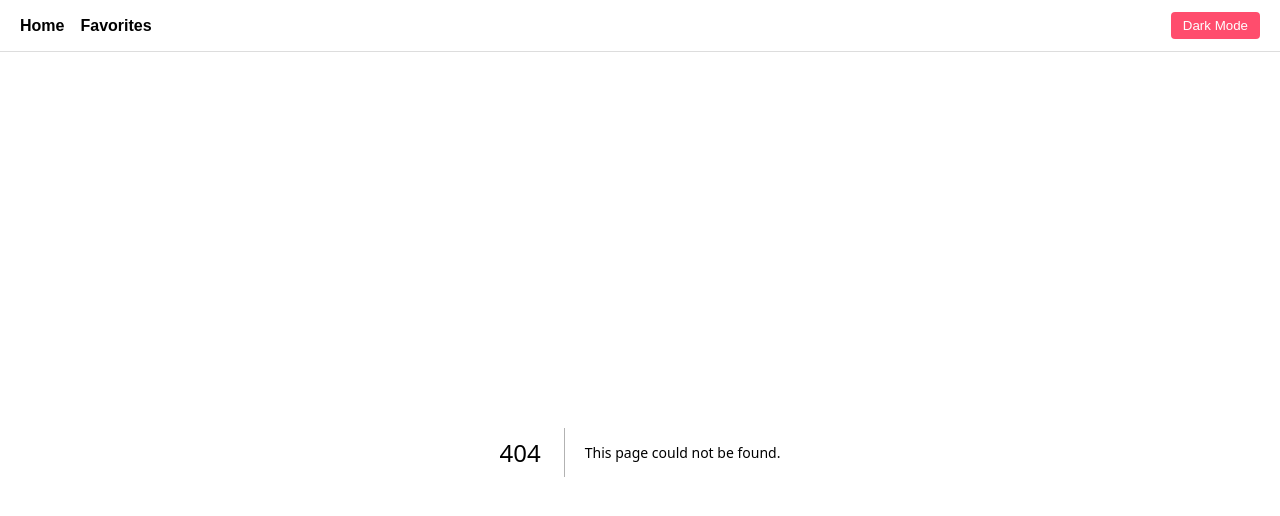
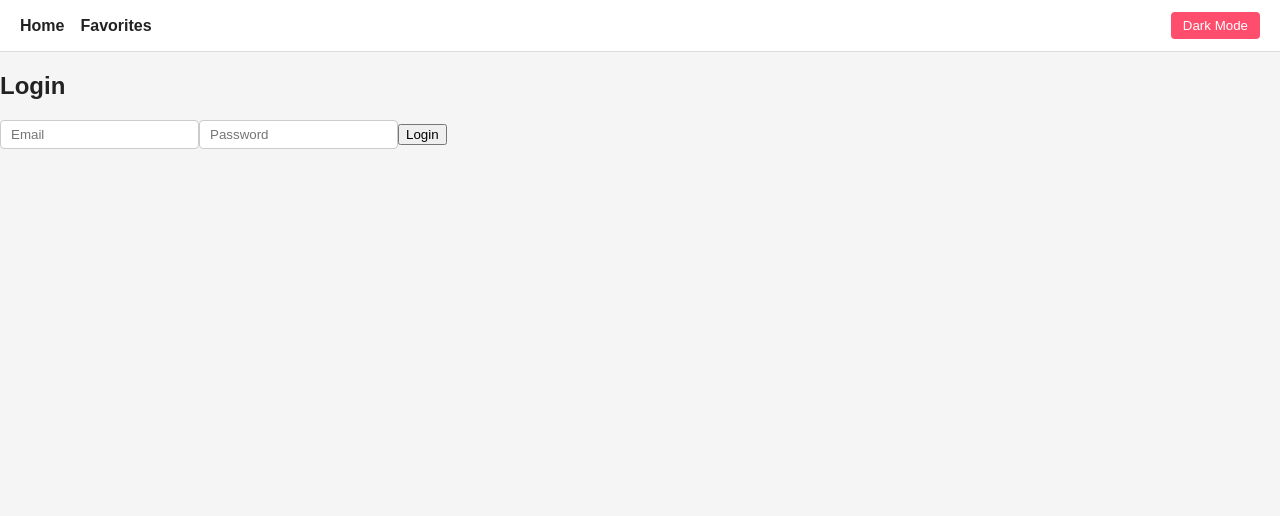
Before and after one commit to ifedips20s-bit/movie-recommendation-frontend, a Next.js app: page /login in a window 1280 px wide. Before the commit this address had no page. Shown: the top 516 px of the page. Built offline with nearby package versions, Linux system fonts and the light colour scheme.

Commit message:
Deployed with vercel

```diff
--- /dev/null
+++ b/src/pages/login.tsx
@@ -0,0 +1,42 @@
+import { useState } from "react";
+import api from "../services/api";
+import { useRouter } from "next/router";
+
+const LoginPage = () => {
+  const router = useRouter();
+  const [email, setEmail] = useState("");
+  const [password, setPassword] = useState("");
+
+  const handleLogin = async () => {
+    try {
+      const res = await api.post("/users/token/", { email, password });
+      // res.data contains access and refresh tokens
+      localStorage.setItem("access_token", res.data.access);
+      localStorage.setItem("refresh_token", res.data.refresh);
+      alert("Logged in successfully!");
+      router.push("/"); // redirect to dashboard
+    } catch (err) {
+      alert("Login failed. Check credentials.");
+    }
+  };
+
+  return (
+    <div>
+      <h2>Login</h2>
+      <input
+        placeholder="Email"
+        value={email}
+        onChange={(e) => setEmail(e.target.value)}
+      />
+      <input
+        placeholder="Password"
+        type="password"
+        value={password}
+        onChange={(e) => setPassword(e.target.value)}
+      />
+      <button onClick={handleLogin}>Login</button>
+    </div>
+  );
+};
+
+export default LoginPage;
```
